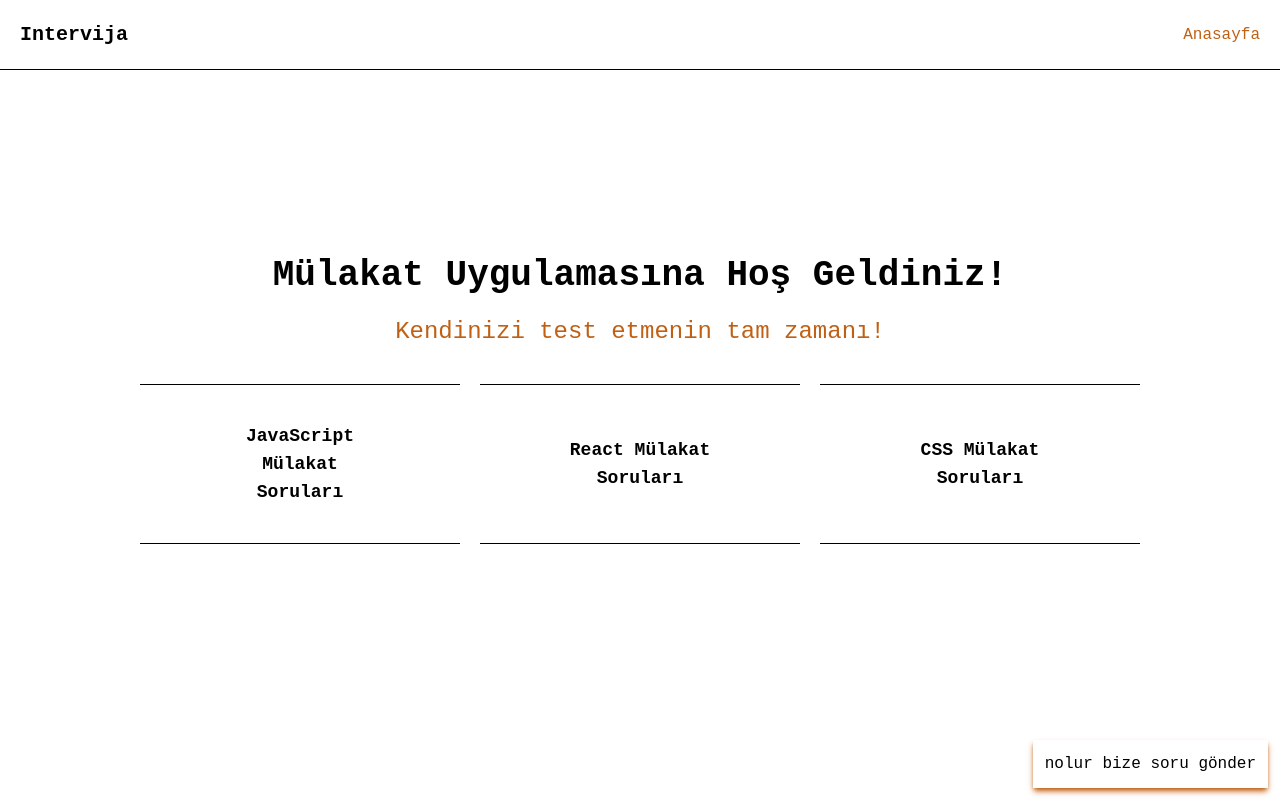
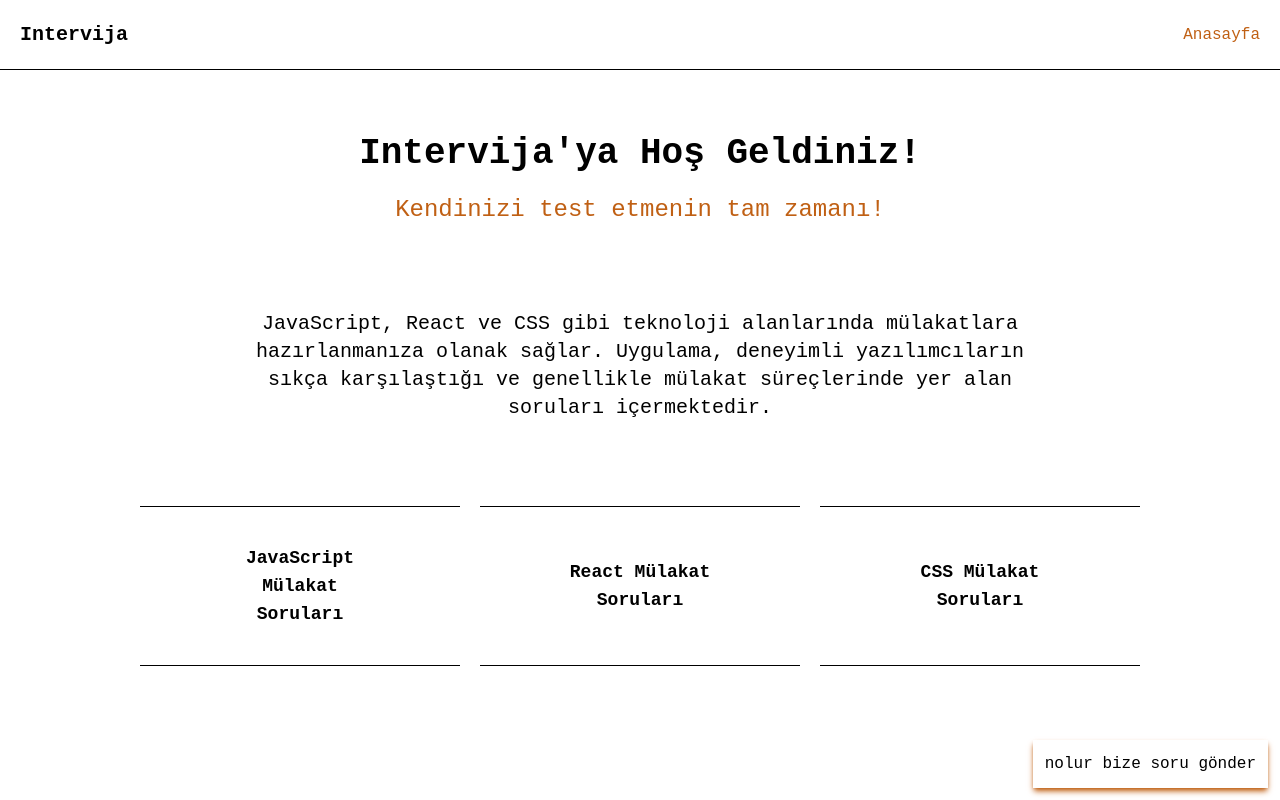
Before and after one commit to neslihanatasever/interviewApp, a Next.js app: page / in a window 1280 px wide. Built offline with nearby package versions, Linux system fonts and the light colour scheme.

Commit message:
anasayfa düzenlemesi, açıklama yazısı eklendi

```diff
--- a/app/page.tsx
+++ b/app/page.tsx
@@ -4,9 +4,17 @@ export default function Home() {
   return (
     <main className="mx-auto container w-full h-[100vh] flex flex-col justify-center items-center text-center gap-9" >
       <div className="flex gap-5 flex-col">
-        <p className="font-bold text-4xl text-[#000000]">Mülakat Uygulamasına Hoş Geldiniz!</p>
+        <p className="font-bold text-4xl text-[#000000]">Intervija'ya Hoş Geldiniz!</p>
         <p className="text-2xl text-[#C06014]">Kendinizi test etmenin tam zamanı!</p>
       </div>
+
+      <div className="w-[70%] p-12">
+        <p className="text-xl">
+        JavaScript, React ve CSS gibi teknoloji alanlarında mülakatlara hazırlanmanıza olanak sağlar. Uygulama, deneyimli yazılımcıların sıkça karşılaştığı ve genellikle mülakat süreçlerinde yer alan soruları içermektedir.
+        </p>
+      </div>
+
+      {/* aşağıdan teknik mülakata girmek istediğiniz alanı seçebilirsiniz */}
 
       <div className="techBox flex gap-5">
         <Link className="w-80 h-40 flex items-center justify-center flex-col gap-5 border-b border-t" href={"/level"}>
```
